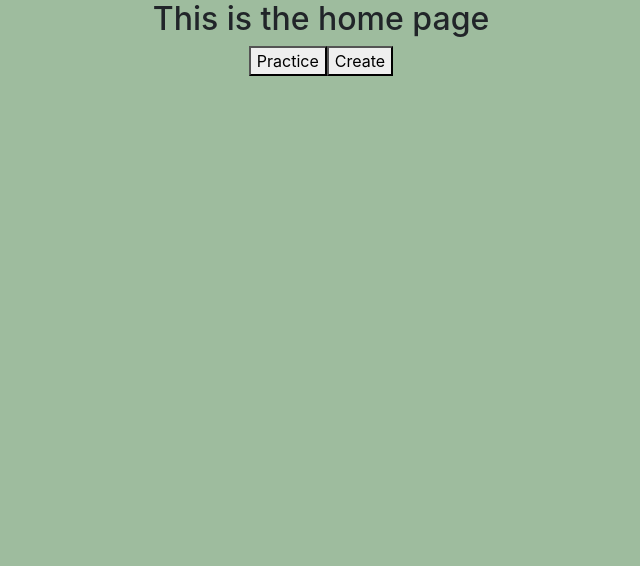
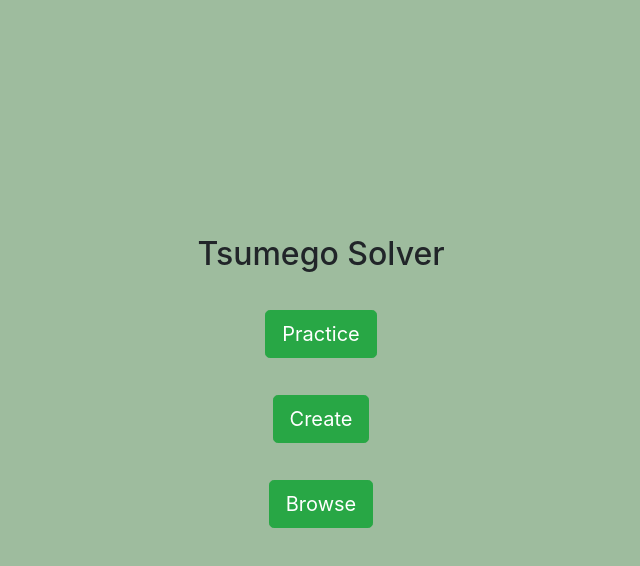
Before and after one commit to ellenupark/tsumego-solver-frontend, a React (Create React App) app: page / in a window 1280 px wide. Shown: the top 566 px of the page, without its empty margins (319-959 px from the left). Built offline with nearby package versions, Linux system fonts and the light colour scheme; no server answers.

Commit message:
Added button styling

```diff
--- a/src/components/DetailsSummary.js
+++ b/src/components/DetailsSummary.js
@@ -4,6 +4,7 @@ const DetailsSummary = (props) => {
     return (
         <div>
             <h2>{props.player} to Capture</h2>
+            <p>Solve in 1 Turn</p>
         </div>
     );
 }
--- a/src/components/Home.js
+++ b/src/components/Home.js
@@ -2,7 +2,7 @@ import React, { Component } from 'react';
 import { Link } from 'react-router-dom';
 import { connect } from 'react-redux'
 import { fetchProblems } from '../actions/index'
-
+import Button from 'react-bootstrap/Button'
 
 class Home extends Component {
     componentDidMount() {
@@ -11,10 +11,13 @@ class Home extends Component {
 
     render() {
         return (
-            <div>
-                <h2>This is the home page</h2>
-                <Link to={`/problems/${this.props.id}`}><button>Practice</button></Link>
-                <button>Create</button>
+            <div className="home-page">
+                <div>
+                    <h2>Tsumego Solver</h2>
+                    <Link to={`/problems/${this.props.id}`} style={{textDecoration: 'none'}}><Button variant="success" size="lg">Practice</Button>{' '}</Link>
+                    <Button variant="success" size="lg">Create</Button>{' '}
+                    <Button variant="success" size="lg">Browse</Button>{' '}
+                </div>
             </div>
         );
     }
@@ -23,7 +26,7 @@ class Home extends Component {
 const mapStateToProps = state => {
     if (state.board[Math.floor(Math.random() * state.board.length)] === undefined) {
         return {
-            id: "2"
+            id: "1"
         }
     }
     return {
--- a/src/index.css
+++ b/src/index.css
@@ -55,3 +55,19 @@ body {
 .intersection.white {
   background-color: #eee;
 }
+
+/* Home Page */
+
+.home-page {
+  height: 100vh;
+  width: 100%;
+  margin: 0 auto;
+  display: flex;
+  justify-content: center;
+  align-items: center;
+}
+
+.home-page div button {
+  display: block;
+  margin: 15% auto;
+}
```
Also changed, not shown: 1 other file (tests, documents, lock files or other folders).
